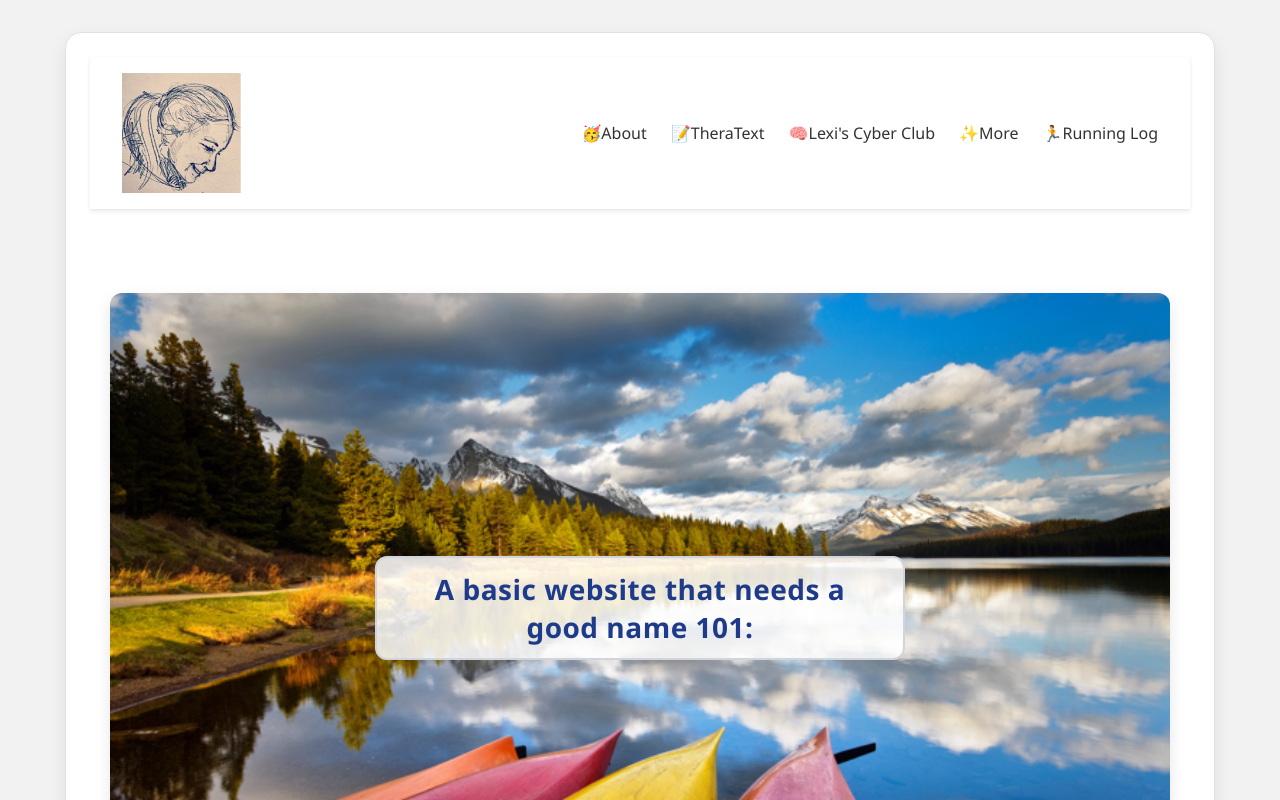
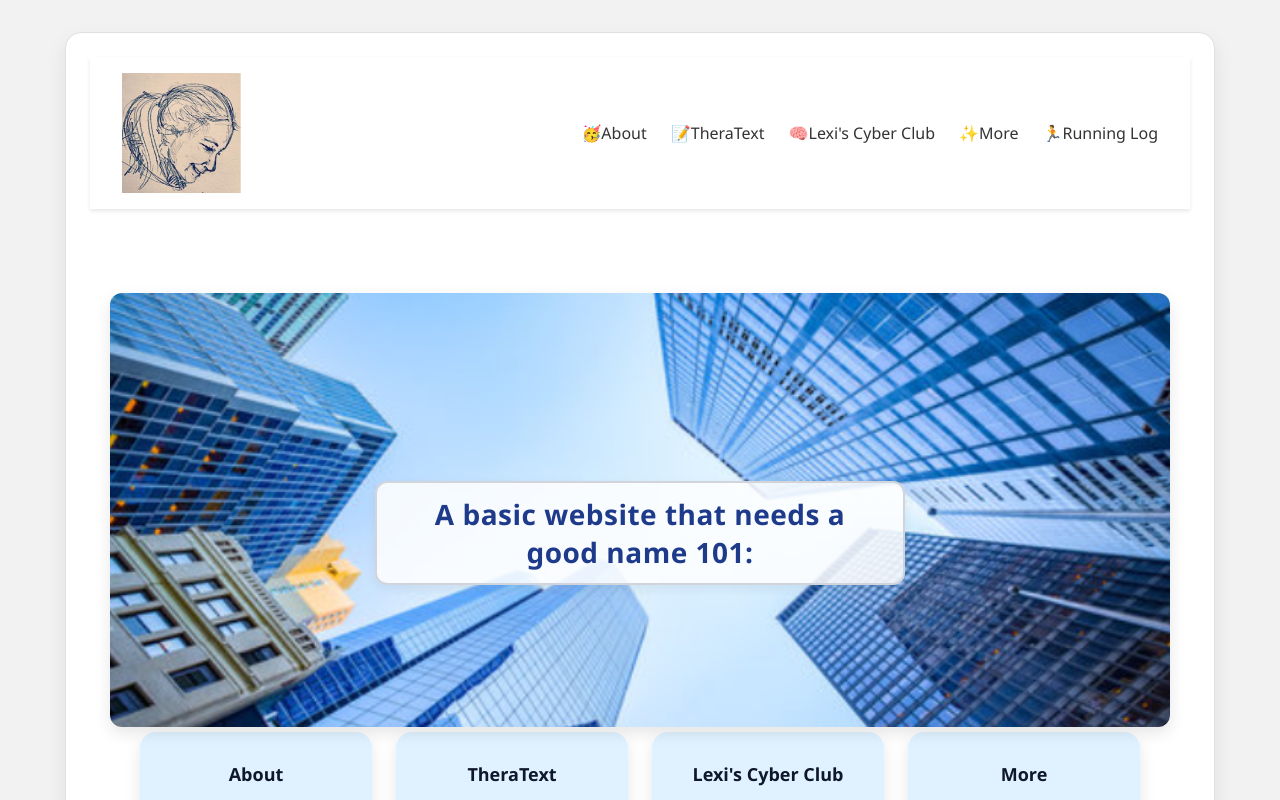
Before and after one commit to alexisbernt/Portfolio, a React (Create React App) app in the folder lexi-portfolio/: page / in a window 1280 px wide. Shown: the top 800 px of the page. Built offline with nearby package versions, Linux system fonts and the light colour scheme.

Commit message:
Banner Update

```diff
--- a/lexi-portfolio/src/PortfolioGrid.js
+++ b/lexi-portfolio/src/PortfolioGrid.js
@@ -9,7 +9,7 @@ function PortfolioGrid() {
       {/* Banner with overlay heading */}
       <div className="portfolio-banner-wrapper">
         <img
-          src="/bannerA.png"
+          src="/bannerB.png"
           alt="Portfolio Banner"
           className="portfolio-banner"
         />
```
Also changed, not shown: lexi-portfolio/public/bannerB.png (added).
